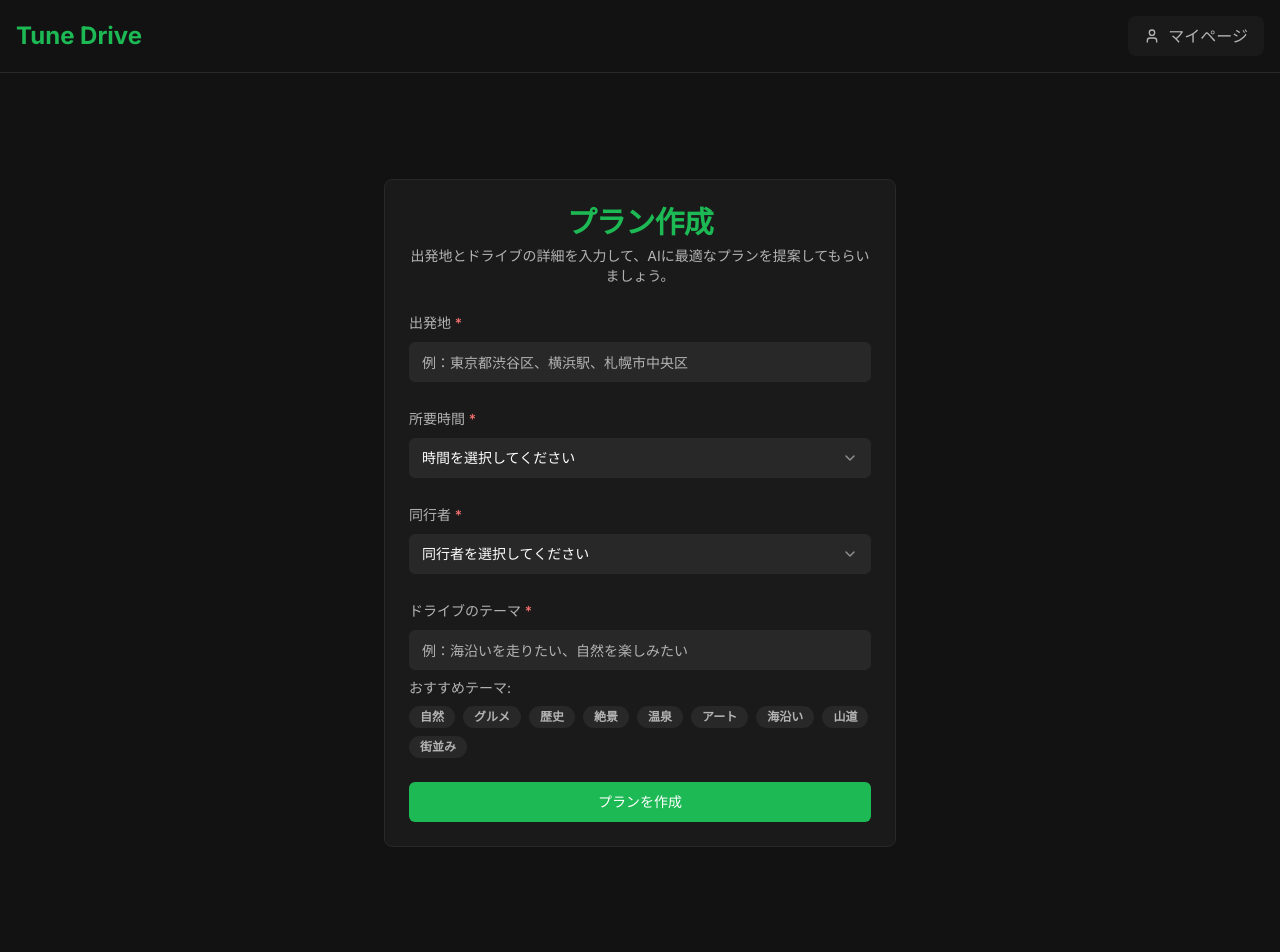
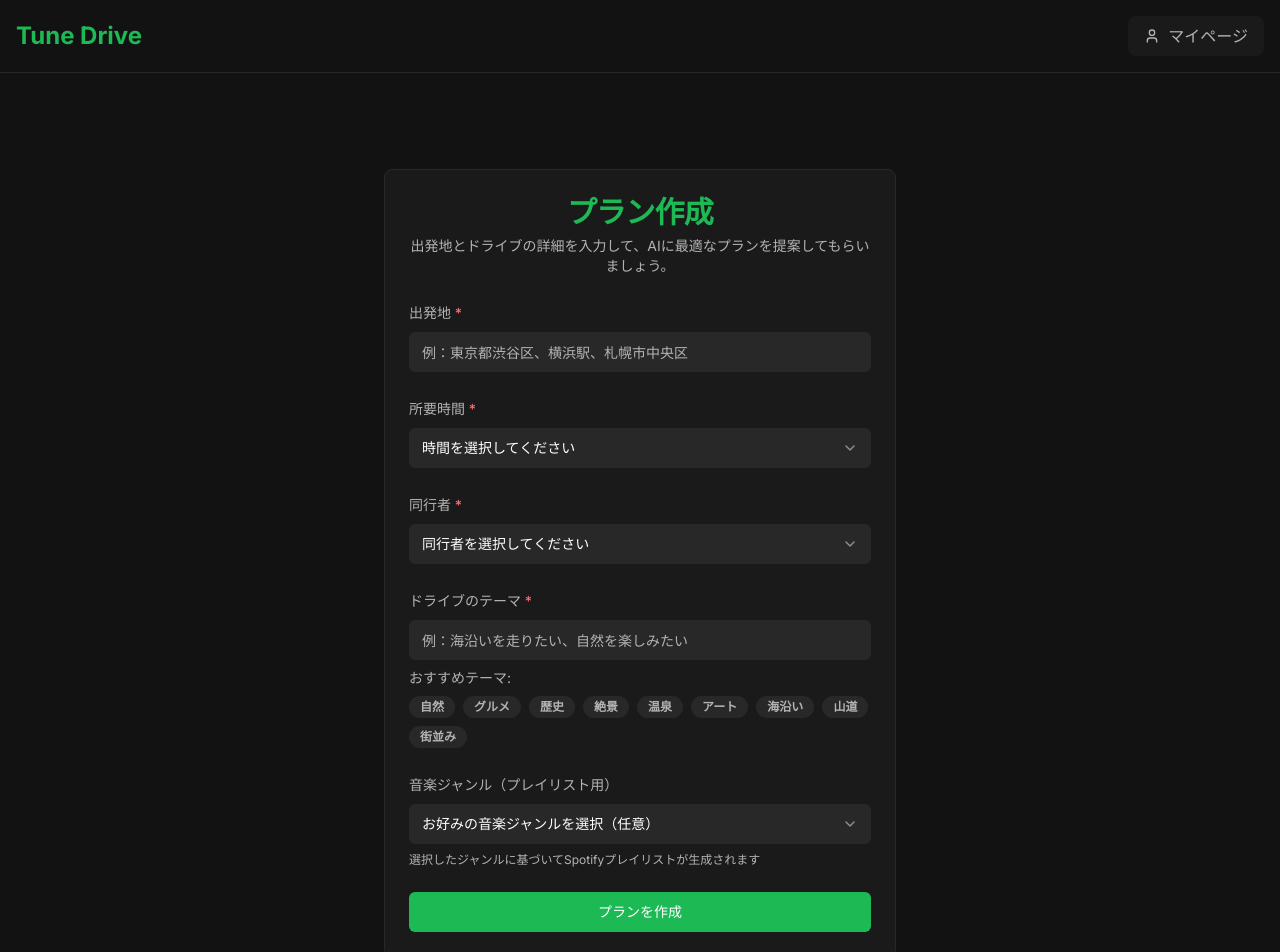
Before and after one commit to YuzanYamamoto/Portfolios, a Next.js app: page /plan/create in a window 1280 px wide. Shown: the top 952 px of the page. Before the commit the page ends 873 px from the top, so only its background shows below. Built offline with nearby package versions, Linux system fonts and the light colour scheme.

Commit message:
ジャンル追加

```diff
--- a/app/api/plan/create/route.ts
+++ b/app/api/plan/create/route.ts
@@ -154,7 +154,7 @@ export async function POST(request: Request) {
     return createErrorResponse("リクエストボディが無効です。", 400);
   }
 
-  const { departure, theme } = requestBody;
+  const { departure, theme, musicGenre } = requestBody;
 
   if (!departure || !theme || typeof departure !== 'string' || typeof theme !== 'string') {
     return createErrorResponse("出発地とテーマは文字列で必須です。", 400);
@@ -163,6 +163,7 @@ export async function POST(request: Request) {
   // 入力値のサニタイズ
   const sanitizedDeparture = sanitizeInput(departure);
   const sanitizedTheme = sanitizeInput(theme);
+  const sanitizedMusicGenre = musicGenre ? sanitizeInput(musicGenre) : null;
 
   if (!sanitizedDeparture || !sanitizedTheme) {
     return createErrorResponse("入力値が無効です。", 400);
@@ -178,6 +179,7 @@ export async function POST(request: Request) {
         ## 基本情報
         出発地: ${sanitizedDeparture}
         ドライブのテーマ: ${sanitizedTheme}
+        ${sanitizedMusicGenre ? `希望音楽ジャンル: ${sanitizedMusicGenre}` : ''}
 
         ## 作成する内容
         1. **ルート**: 5箇所の魅力的なスポットを含む
@@ -246,6 +248,7 @@ export async function POST(request: Request) {
         - **overall_spotify_playlist.tracks**: 10-15曲程度の楽曲リストを生成してください
           - 実在するアーティストと楽曲名を使用してください
           - ドライブのテーマ（海沿い、山道、都市部、夜景など）に合った楽曲を選択してください
+          ${sanitizedMusicGenre ? `- **音楽ジャンル指定**: ${sanitizedMusicGenre}ジャンルを中心とした楽曲を選択してください` : ''}
           - 出発から到着まで、ドライブの流れに合わせた楽曲順序にしてください
           - 各楽曲について、なぜその楽曲を選んだのか、ドライブのどの場面に合うかを説明してください
           - 邦楽・洋楽のバランスを考慮してください
@@ -280,6 +283,7 @@ export async function POST(request: Request) {
       user_id: user.id,
       departure: sanitizedDeparture,
       theme: sanitizedTheme,
+      music_genre: sanitizedMusicGenre,
       route: generatedPlan.route,
       total_duration: generatedPlan.total_duration,
       total_distance: generatedPlan.total_distance,
--- a/app/api/spotify/playlist/create/route.ts
+++ b/app/api/spotify/playlist/create/route.ts
@@ -14,10 +14,10 @@ export async function POST(req: NextRequest) {
     return NextResponse.json({ error: "認証が必要です" }, { status: 401 })
   }
 
-  // プラン情報取得（overall_spotify_playlistも含む）
+  // プラン情報取得（overall_spotify_playlistとmusic_genreも含む）
   const { data: plan } = await supabase
     .from("plans")
-    .select("theme, departure, overall_spotify_playlist")
+    .select("theme, departure, overall_spotify_playlist, music_genre")
     .eq("id", plan_id)
     .single()
   if (!plan) {
--- a/app/plan/create/page.tsx
+++ b/app/plan/create/page.tsx
@@ -32,6 +32,24 @@ const COMPANION_OPTIONS = [
 
 const THEME_EXAMPLES = ["自然", "グルメ", "歴史", "絶景", "温泉", "アート", "海沿い", "山道", "街並み"] as const
 
+const MUSIC_GENRE_OPTIONS = [
+  { value: "pop", label: "ポップス" },
+  { value: "rock", label: "ロック" },
+  { value: "jazz", label: "ジャズ" },
+  { value: "classical", label: "クラシック" },
+  { value: "electronic", label: "エレクトロニック" },
+  { value: "hip-hop", label: "ヒップホップ" },
+  { value: "r&b", label: "R&B" },
+  { value: "country", label: "カントリー" },
+  { value: "indie", label: "インディー" },
+  { value: "alternative", label: "オルタナティブ" },
+  { value: "folk", label: "フォーク" },
+  { value: "reggae", label: "レゲエ" },
+  { value: "latin", label: "ラテン" },
+  { value: "k-pop", label: "K-POP" },
+  { value: "j-pop", label: "J-POP" },
+] as const
+
 const getErrorMessage = (error: unknown): string => {
   if (error instanceof Error) {
     return error.message
@@ -50,6 +68,7 @@ export default function CreatePlanPage() {
   const [duration, setDuration] = useState("")
   const [companion, setCompanion] = useState("")
   const [theme, setTheme] = useState("")
+  const [musicGenre, setMusicGenre] = useState("")
   const [isLoading, setIsLoading] = useState(false)
   const [errors, setErrors] = useState<Record<string, string>>({})
 
@@ -101,7 +120,8 @@ export default function CreatePlanPage() {
           departure: departure.trim(),
           duration,
           companion,
-          theme: theme.trim()
+          theme: theme.trim(),
+          musicGenre: musicGenre || undefined
         }),
       })
 
@@ -315,6 +335,43 @@ export default function CreatePlanPage() {
                 </div>
               </div>
 
+              {/* 音楽ジャンル */}
+              <div className="space-y-2">
+                <Label htmlFor="musicGenre" className="text-spotify-lightgray">
+                  音楽ジャンル（プレイリスト用）
+                </Label>
+                <Select
+                  value={musicGenre}
+                  onValueChange={(value) => {
+                    setMusicGenre(value)
+                    if (errors.musicGenre) {
+                      setErrors(prev => ({ ...prev, musicGenre: "" }))
+                    }
+                  }}
+                >
+                  <SelectTrigger
+                    id="musicGenre"
+                    className="bg-spotify-gray border-spotify-gray text-white focus:ring-spotify-green"
+                  >
+                    <SelectValue placeholder="お好みの音楽ジャンルを選択（任意）" />
+                  </SelectTrigger>
+                  <SelectContent className="bg-spotify-gray border-spotify-gray">
+                    {MUSIC_GENRE_OPTIONS.map((option) => (
+                      <SelectItem
+                        key={option.value}
+                        value={option.value}
+                        className="text-white hover:bg-spotify-lightdark"
+                      >
+                        {option.label}
+                      </SelectItem>
+                    ))}
+                  </SelectContent>
+                </Select>
+                <p className="text-xs text-spotify-lightgray">
+                  選択したジャンルに基づいてSpotifyプレイリストが生成されます
+                </p>
+              </div>
+
               <Button
                 type="submit"
                 className="w-full bg-spotify-green text-white hover:bg-spotify-green/90 disabled:opacity-50 disabled:cursor-not-allowed"
```
Also changed, not shown: scripts/README.md, 1 other file (tests, documents, lock files or other folders).
